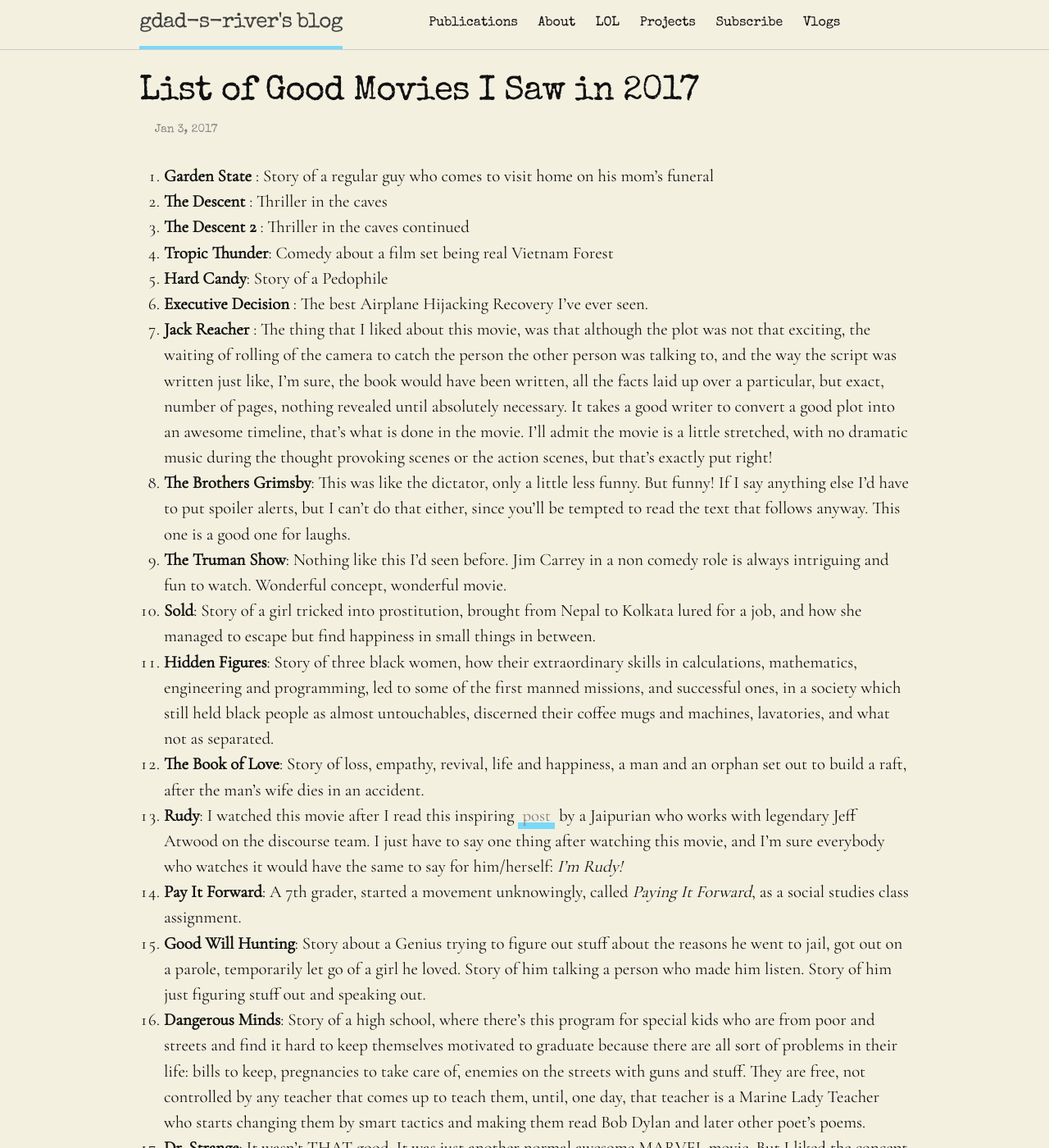
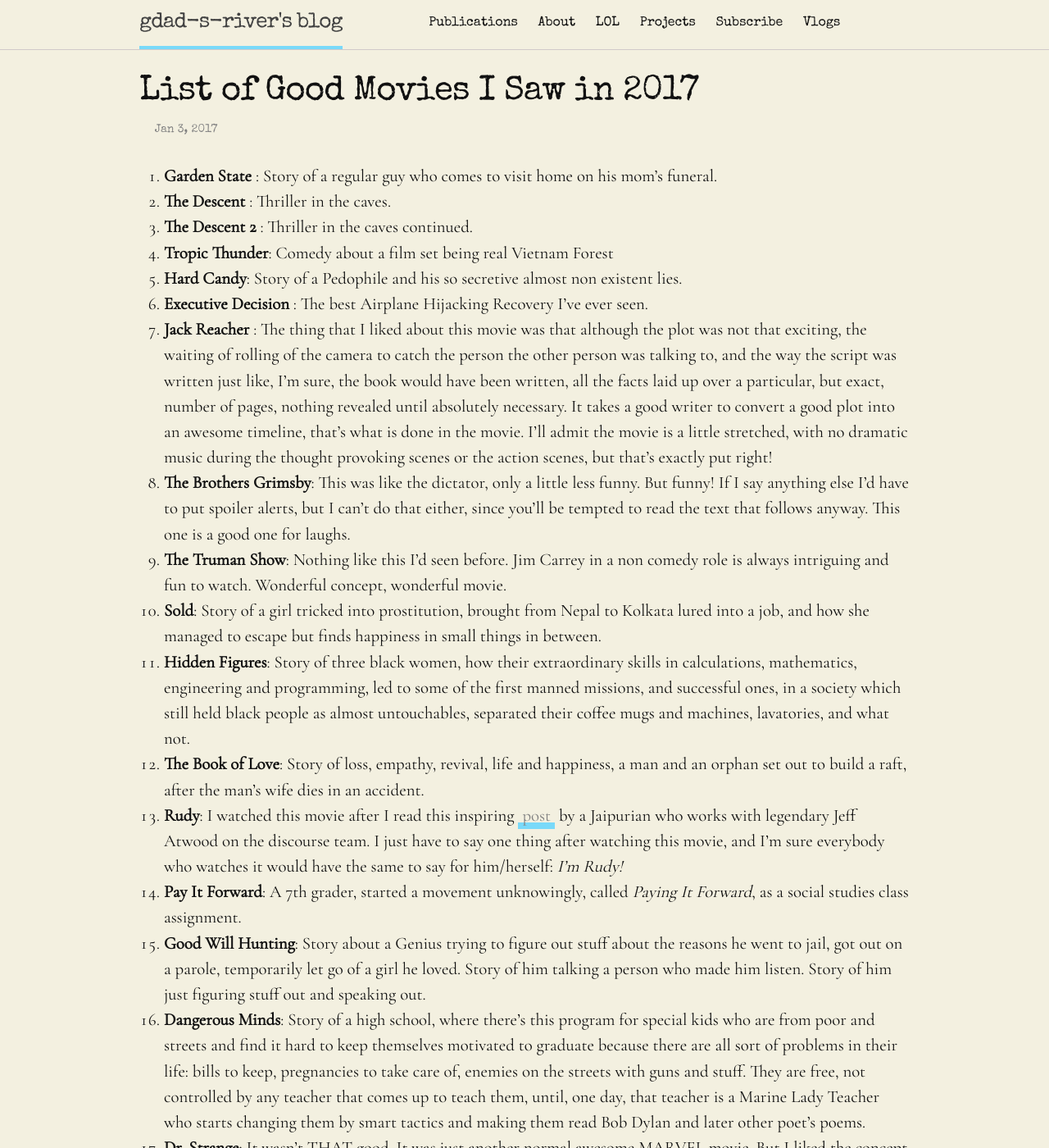
Before and after one commit to gdad-s-river/gdad-s-river.github.io, a Jekyll site: the page built from _posts/2017-01-03-movies-in-2017.md, in a window 1280 px wide and 1400 px high. Shown: the whole window at 82% size. Built offline with Jekyll 4.4.1, drawn with Linux system fonts in a browser that asks for light colours; comment, search, counter and statistics services are not loaded; some of the changed text lies outside the part shown.

Commit message:
another movie added

```diff
--- a/_posts/2017-01-03-movies-in-2017.md
+++ b/_posts/2017-01-03-movies-in-2017.md
@@ -6,17 +6,17 @@ permalink: "/blog/movies-in-2017"
 tag: "2017, movies, list"
 ---
 
-1. **Garden State** : Story of a regular guy who comes to visit home on his mom's funeral
-2. **The Descent** : Thriller in the caves
-3. **The Descent 2** : Thriller in the caves continued
+1. **Garden State** : Story of a regular guy who comes to visit home on his mom's funeral.
+2. **The Descent** : Thriller in the caves.
+3. **The Descent 2** : Thriller in the caves continued.
 4. **Tropic Thunder**: Comedy about a film set being real Vietnam Forest
-5. **Hard Candy**: Story of a Pedophile
+5. **Hard Candy**: Story of a Pedophile and his so secretive almost non existent lies.
 6. **Executive Decision** : The best Airplane Hijacking Recovery I've ever seen.
-7. **Jack Reacher** : The thing that I liked about this movie, was that although the plot was not that exciting, the waiting of rolling of the camera to catch the person the other person was talking to, and the way the script was written just like, I'm sure, the book would have been written, all the facts laid up over a particular, but exact, number of pages, nothing revealed until absolutely necessary. It takes a good writer to convert a good plot into an awesome timeline, that's what is done in the movie. I'll admit the movie is a little stretched, with no dramatic music during the thought provoking scenes or the action scenes, but that's exactly put right!
+7. **Jack Reacher** : The thing that I liked about this movie was that although the plot was not that exciting, the waiting of rolling of the camera to catch the person the other person was talking to, and the way the script was written just like, I'm sure, the book would have been written, all the facts laid up over a particular, but exact, number of pages, nothing revealed until absolutely necessary. It takes a good writer to convert a good plot into an awesome timeline, that's what is done in the movie. I'll admit the movie is a little stretched, with no dramatic music during the thought provoking scenes or the action scenes, but that's exactly put right!
 8. **The Brothers Grimsby**: This was like the dictator, only a little less funny. But funny! If I say anything else I'd have to put spoiler alerts, but I can't do that either, since you'll be tempted to read the text that follows anyway. This one is a good one for laughs.
 9. **The Truman Show**: Nothing like this I'd seen before. Jim Carrey in a non comedy role is always intriguing and fun to watch. Wonderful concept, wonderful movie.
-10. **Sold**: Story of a girl tricked into prostitution, brought from Nepal to Kolkata lured for a job, and how she managed to escape but find happiness in small things in between.
-11. **Hidden Figures**: Story of three black women, how their extraordinary skills in calculations, mathematics, engineering and programming, led to some of the first manned missions, and successful ones, in a society which still held black people as almost untouchables, discerned their coffee mugs and machines, lavatories, and what not as separated.
+10. **Sold**: Story of a girl tricked into prostitution, brought from Nepal to Kolkata lured into a job, and how she managed to escape but finds happiness in small things in between.
+11. **Hidden Figures**: Story of three black women, how their extraordinary skills in calculations, mathematics, engineering and programming, led to some of the first manned missions, and successful ones, in a society which still held black people as almost untouchables, separated their coffee mugs and machines, lavatories, and what not.
 12. **The Book of Love**: Story of loss, empathy, revival, life and happiness, a man and an orphan set out to build a raft, after the man's wife dies in an accident.
 13. **Rudy**: I watched this movie after I read this inspiring [post](https://blog.techapj.com/thank-you-coach-c345f863fb2c#.om40unthv) by a Jaipurian who works with legendary Jeff Atwood on the discourse team. I just have to say one thing after watching this movie, and I'm sure everybody who watches it would have the same to say for him/herself: _I'm Rudy!_
 14. **Pay It Forward**: A 7th grader, started a movement unknowingly, called _Paying It Forward_, as a social studies class assignment.
@@ -25,3 +25,4 @@ tag: "2017, movies, list"
 17. **Dr. Strange**: It wasn't THAT good. It was just another normal awesome MARVEL movie. But I liked the concept it was built upon, of higher dimensions in existence, and how human beings are so adamant about knowing the things that they know or discover, which accounts for only a fraction of what there really is.
 18. **Collateral Beauty**: Staring Will Smith, Kate Winslet, Keira Knightley, Helen Mirren, Edward Norton, Naomie Harris, Michael Pena. This is a story about a guy who with his partner runs an advertising and marketing agency. He's so good in maintaining relationship that everything is just fine. They have new clients coming all the time, returning happy. When a tragedy happens, he retreats from his business reponsibilities and starts writing letters to love, death and time cursing them, asking them questions, when something wonderful starts happening. Watch the movie to see what that wonderful is!
 19. **Resident Evil: Final Chapter**: Milla Jovovich's final chapter of her legacy of movie series Resident Evil. Not that great a movie either in fighting, stunts, animation or storyline. But, she's Mila Jovovich, I had to see this movie just for her. #Fanboying
+20. **20th Century Women**: It was a new movie for me. A little tacit, but I liked that. It's hard to tell what is is about, it's not only about these 20th century women, it's about so many people. It's nice. It's really nice.
--- a/sw.js
+++ b/sw.js
@@ -2,7 +2,7 @@
 layout: null
 ---
 
-const staticCacheName = "gdad-s-river-static-v93";
+const staticCacheName = "gdad-s-river-static-v94";
 
 console.log("installing service worker");
 
```
